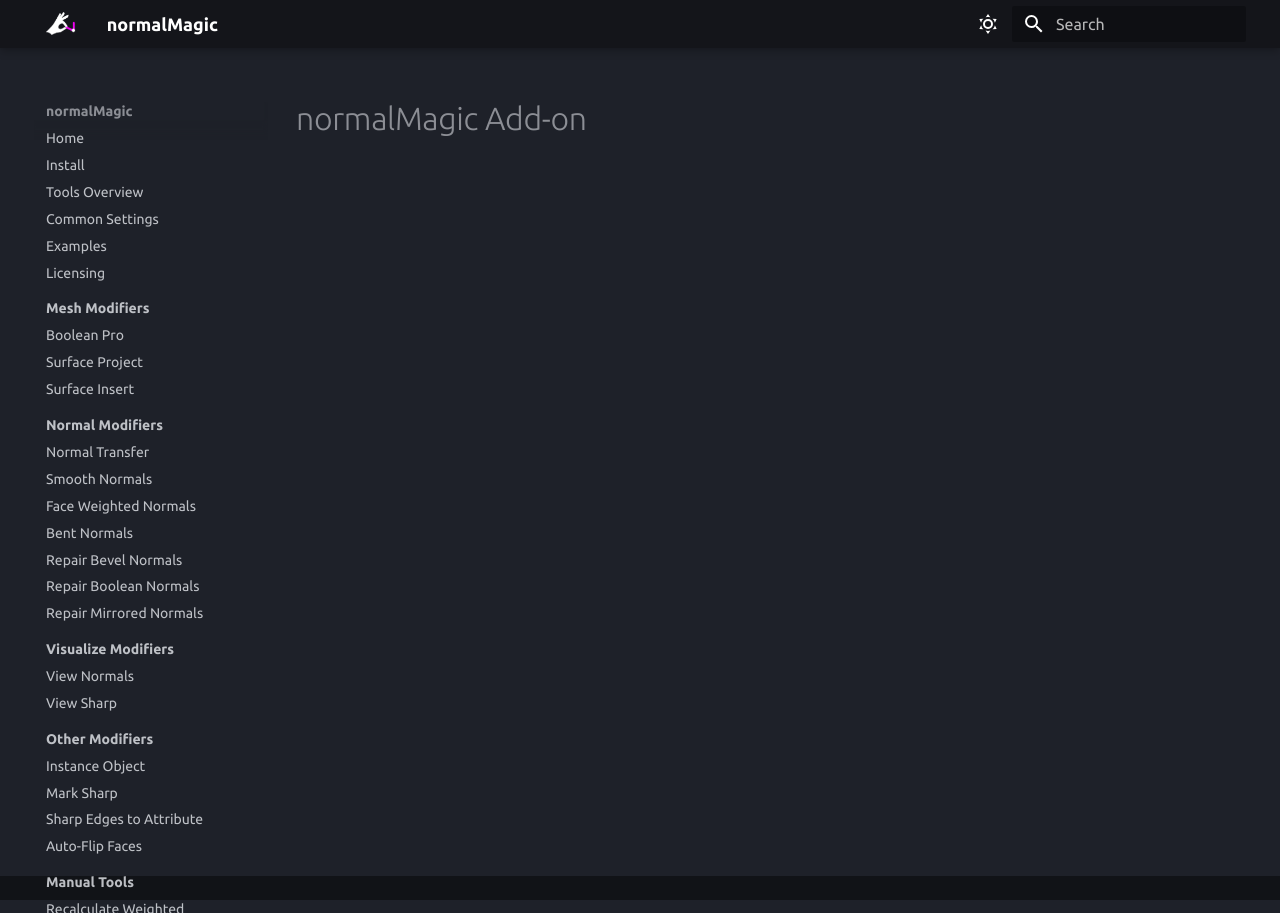
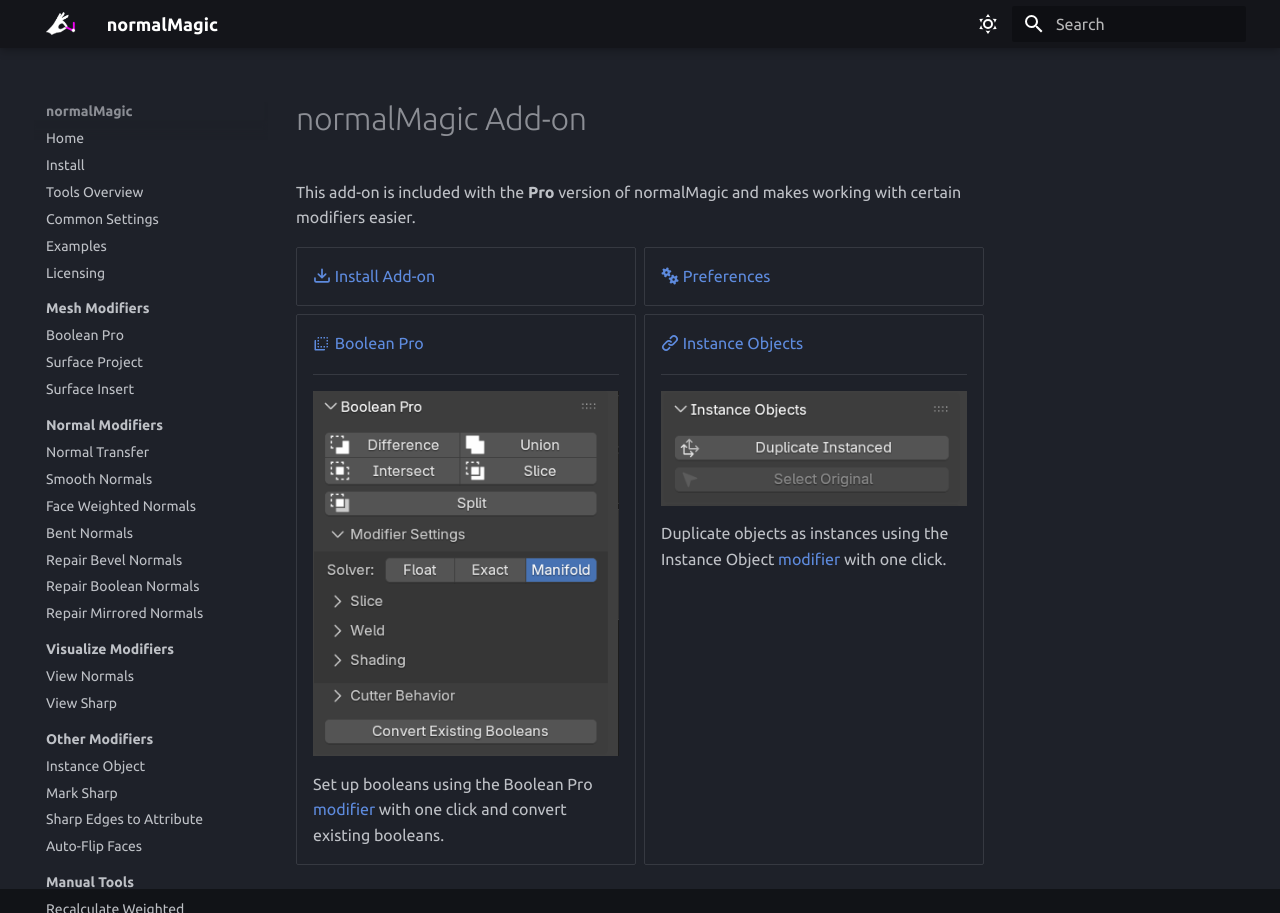
Before and after one commit to SpaghetMeNot/normalmagic, an MkDocs documentation site: the page built from docs/add-on/index.md, in a window 1280 px wide. Built offline with MkDocs 1.6.1 and Material for MkDocs 9.7.7, drawn with Linux system fonts in a browser that asks for light colours; some web fonts are replaced; the version menu is left out.

```diff
--- a/docs/add-on/index.md
+++ b/docs/add-on/index.md
@@ -1 +1,27 @@
 # normalMagic Add-on
+
+This add-on is included with the **Pro** version of normalMagic and makes working with certain modifiers easier.
+
+<div class="grid cards" markdown>
+
+- [:octicons-download-16: Install Add-on](../install.md#add-on)
+
+- [:fontawesome-solid-gears: Preferences](./preferences.md)
+
+- [:material-select-multiple: Boolean Pro](./boolean_pro.md)
+
+    ---
+
+    ![bpro panel](../assets/add-on/bpro_panel.png)
+
+    Set up booleans using the Boolean Pro [modifier](../mesh_tools/boolean_pro.md) with one click and convert existing booleans.
+
+- [:octicons-link-16: Instance Objects](./instance_objects.md)
+
+    ---
+
+    ![instance panel](../assets/add-on/instance_panel.png)
+
+    Duplicate objects as instances using the Instance Object [modifier](../other_tools/instance_object.md) with one click.
+
+</div>
--- a/mkdocs.yml
+++ b/mkdocs.yml
@@ -131,4 +131,6 @@ nav:
 
   - Add-on:
     - add-on/index.md
+    - add-on/preferences.md
     - add-on/boolean_pro.md
+    - add-on/instance_objects.md
```
Also changed, not shown: docs/add-on/boolean_pro.md (+66 -1 lines), docs/add-on/instance_objects.md (added, +27 -0 lines), docs/add-on/preferences.md (added, +6 -0 lines), docs/install.md (+4 -0 lines), docs/mesh_tools/boolean_pro.md (+1 -2 lines), docs/other_tools/instance_object.md (+1 -1 lines), docs/assets/add-on/addon_panel.png (added), docs/assets/add-on/bpro_panel.png (added), docs/assets/add-on/instance_panel.png, 2 other files.
